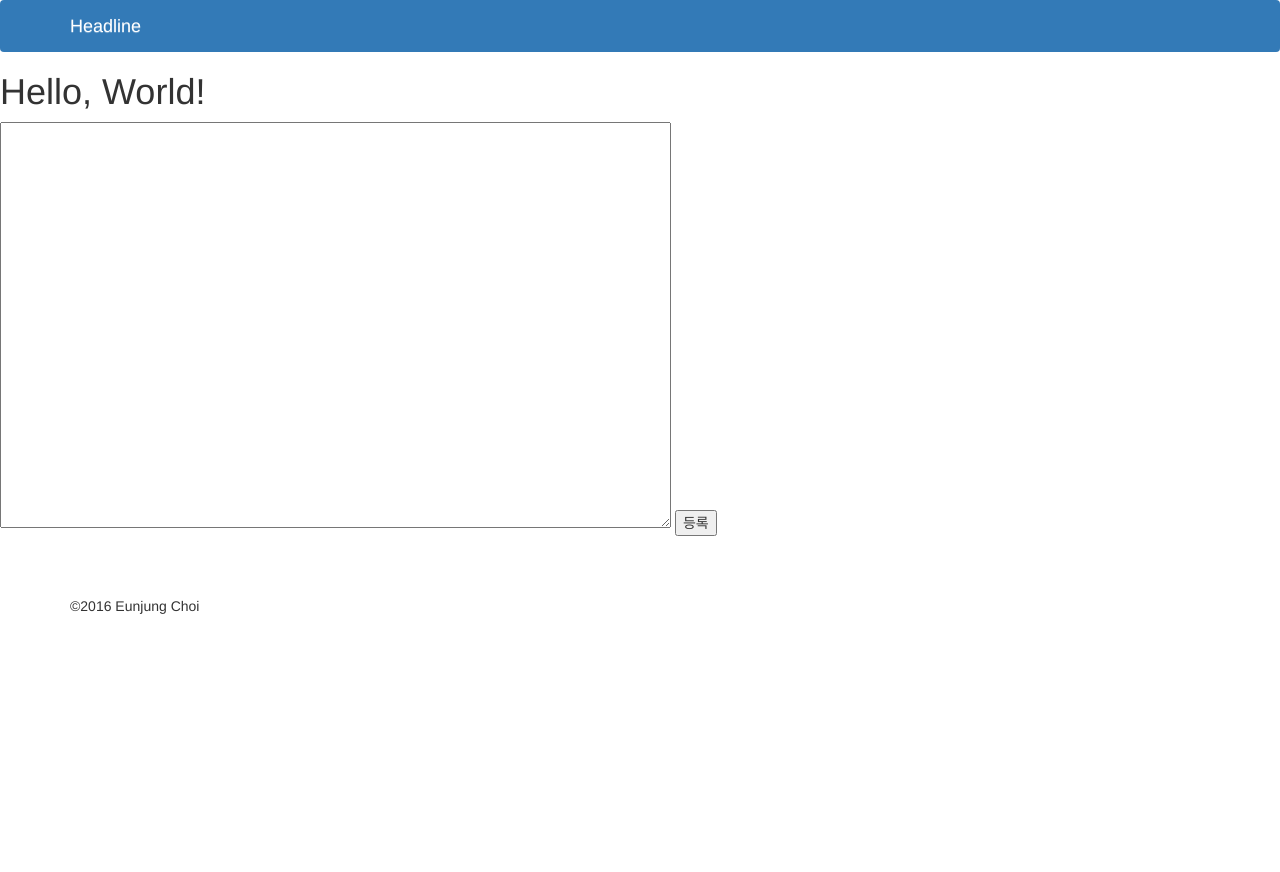
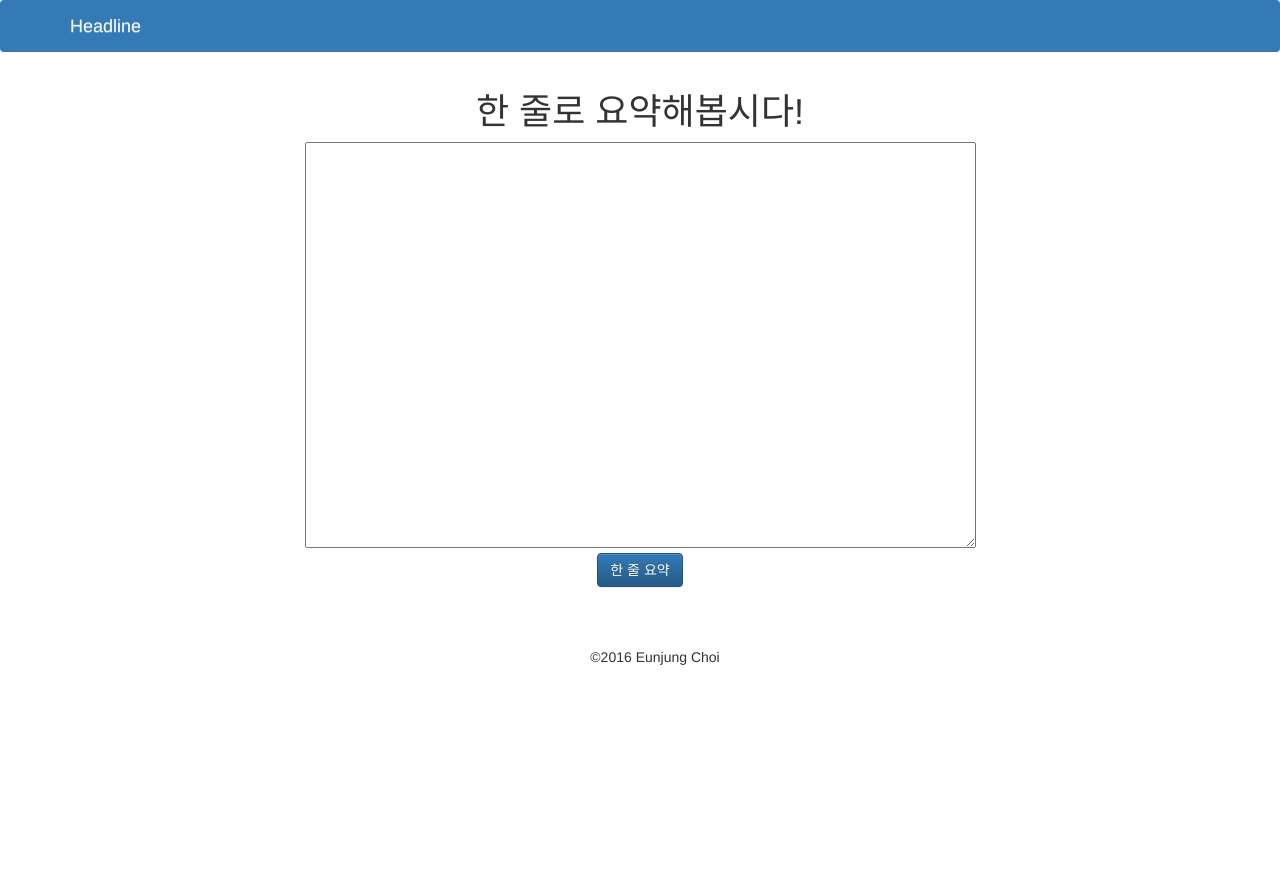
Before and after one commit to eunjungchoi/flask_toy, a Flask app: page / in a window 1280 px wide. Before the commit the page ends 614 px from the top, so only its background shows below. Run offline with Flask 2, Linux system fonts and the light colour scheme; parts of the project's set-up code (start-up, migrations or seed data) failed here and were passed over; some libraries are stand-ins or nearby versions.

Commit message:
SET align-center / button-style

```diff
--- a/templates/index.html
+++ b/templates/index.html
@@ -35,11 +35,13 @@
       </div>
     </nav>
 
-    <h1>Hello, World!</h1>
-    <form action="{{ url_for('index') }}" method="POST">
-      <textarea name="text" cols="80" rows="20"></textarea>
-      <button type="submit">등록</button>
-    </form>
+    <div id="content" class="wrapper">
+      <div class="container" align="center">
+        <h1>한 줄로 요약해봅시다!</h1>
+        <form action="{{ url_for('index') }}" method="POST">
+          <textarea name="text" cols="80" rows="20"></textarea>
+          <p><button type="submit" class="btn btn-primary">한 줄 요약</button></p>
+        </form>
     {{ text }}
 
     <div id="footer" style="margin-top:60px" class="footer">
--- a/templates/password/index.html
+++ b/templates/password/index.html
@@ -72,7 +72,6 @@
   			</div>
   		</div>
   	</div>
-
     <script src="{{ url_for('static', filename='jquery-3.1.0/jquery-3.1.0.min.js') }}"></script>
     <script src="{{ url_for('static', filename='bootstrap-3.3.7/js/bootstrap.min.js') }}"></script>
     <script src="{{ url_for('static', filename='lodash-4.13.1/lodash.min.js') }}"></script>
```
